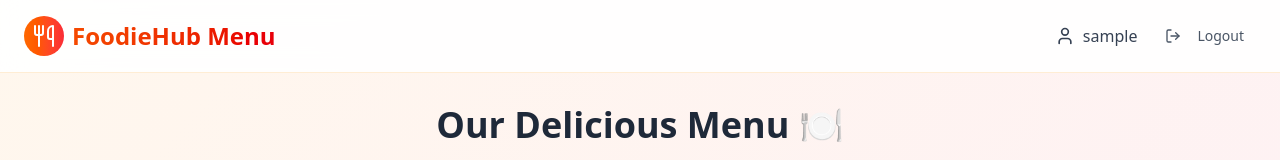
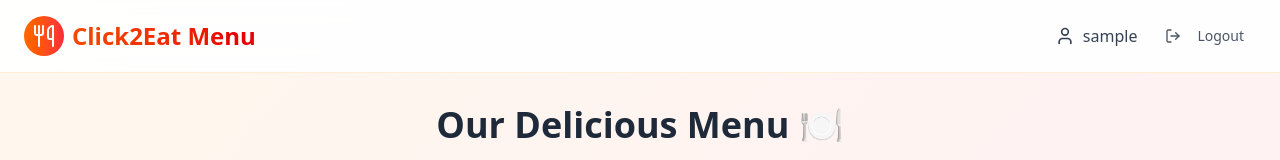
Before and after one commit to hewageumesha/ByteWave, a React (Vite) app in the folder food-ordering-frontend/: page /menu in a window 1280 px wide. Shown: the top 160 px of the page. Built offline with nearby package versions, Linux system fonts and the light colour scheme; sample sign-in values are in the browser's storage.

Commit message:
Update MenuPage.jsx

```diff
--- a/food-ordering-frontend/src/components/MenuPage.jsx
+++ b/food-ordering-frontend/src/components/MenuPage.jsx
@@ -225,7 +225,7 @@ const MenuPage = ({ user, onLogout }) => {
               <Utensils className="w-6 h-6 text-white" />
             </div>
             <span className="text-2xl font-bold bg-gradient-to-r from-orange-600 to-red-600 bg-clip-text text-transparent">
-              FoodieHub Menu
+              Click2Eat Menu
             </span>
           </Link>
 
```
